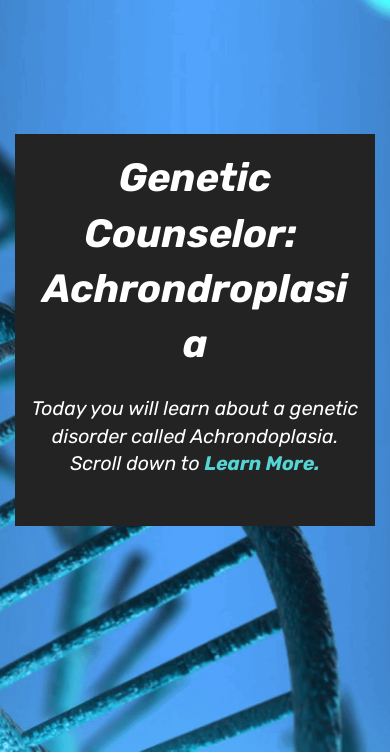
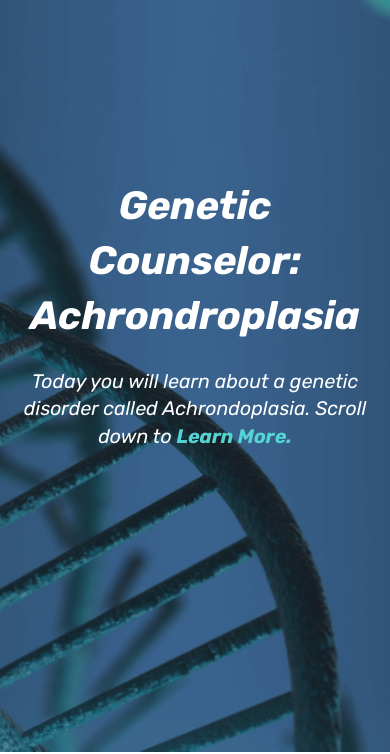
Before and after one commit to Wessoi/GeneCo, a plain HTML site: page index.html in a window 390 px wide. Shown: the part 92-846 px from the top of the page. Drawn offline with Linux system fonts and the light colour scheme.

Commit message:
create github pages

```diff
--- a/assets/mobirise/css/mbr-additional.css
+++ b/assets/mobirise/css/mbr-additional.css
@@ -1800,19 +1800,8 @@ body {
 .cid-rm3zN5xFLj .dropdown-item:hover {
   color: #c1c1c1 !important;
 }
-.cid-rmjzpSFlAY {
+.cid-rmlFpYTRMb {
   background-image: url("../../../assets/images/wp3495095-1920x1080.png");
-}
-.cid-rmjzpSFlAY .mbr-section-subtitle {
-  letter-spacing: .2rem;
-}
-.cid-rmjzpSFlAY .media-container-column {
-  background-color: #232323;
-}
-@media (max-width: 767px) {
-  .cid-rmjzpSFlAY .media-container-column {
-    padding: 1rem !important;
-  }
 }
 .cid-rm3zYm7BQ4 {
   padding-top: 60px;
--- a/index.html
+++ b/index.html
@@ -64,23 +64,25 @@
     </nav>
 </section>
 
-<section class="engine"><a href="https://mobirise.info">Mobirise</a></section><section class="header10 cid-rmjzpSFlAY mbr-fullscreen mbr-parallax-background" id="header10-8">
+<section class="engine"><a href="https://mobirise.info/q">free responsive website templates</a></section><section class="cid-rmlFpYTRMb mbr-fullscreen mbr-parallax-background" id="header2-d">
 
 
 
-    <div class="mbr-overlay" style="opacity: 0; background-color: rgb(35, 35, 35);">
-    </div>
+    <div class="mbr-overlay" style="opacity: 0.5; background-color: rgb(35, 35, 35);"></div>
 
-    <div class="container">
-        <div class="media-container-column mbr-white p-5 align-left col-lg-8 col-md-10">
-            <h1 class="mbr-section-title mbr-bold pb-3 mbr-fonts-style display-1"><em>Genetic Counselor:&nbsp;</em><div><em>Achrondroplasia</em></div></h1>
+    <div class="container align-center">
+        <div class="row justify-content-md-center">
+            <div class="mbr-white col-md-10">
+                <h1 class="mbr-section-title mbr-bold pb-3 mbr-fonts-style display-1"><em>Genetic Counselor:
+</em><div><em>Achrondroplasia</em></div></h1>
 
-            <p class="mbr-text pb-3 mbr-fonts-style display-5"><em>
-               Today you will learn about a genetic disorder called Achrondoplasia. Scroll down to <a href="index.html#content2-3"><strong><i>Learn More.</i></strong></a></em></p>
+                <p class="mbr-text pb-3 mbr-fonts-style display-5"><em>
+                    Today you will learn about a genetic disorder called Achrondoplasia. Scroll down to <a href="index.html#content2-3"><strong><i>Learn More.</i></strong></a></em>
+                </p>
 
+            </div>
         </div>
     </div>
-
 
 </section>
 
```
Also changed, not shown: page1.html (+1 -1 lines), 1 other file.
